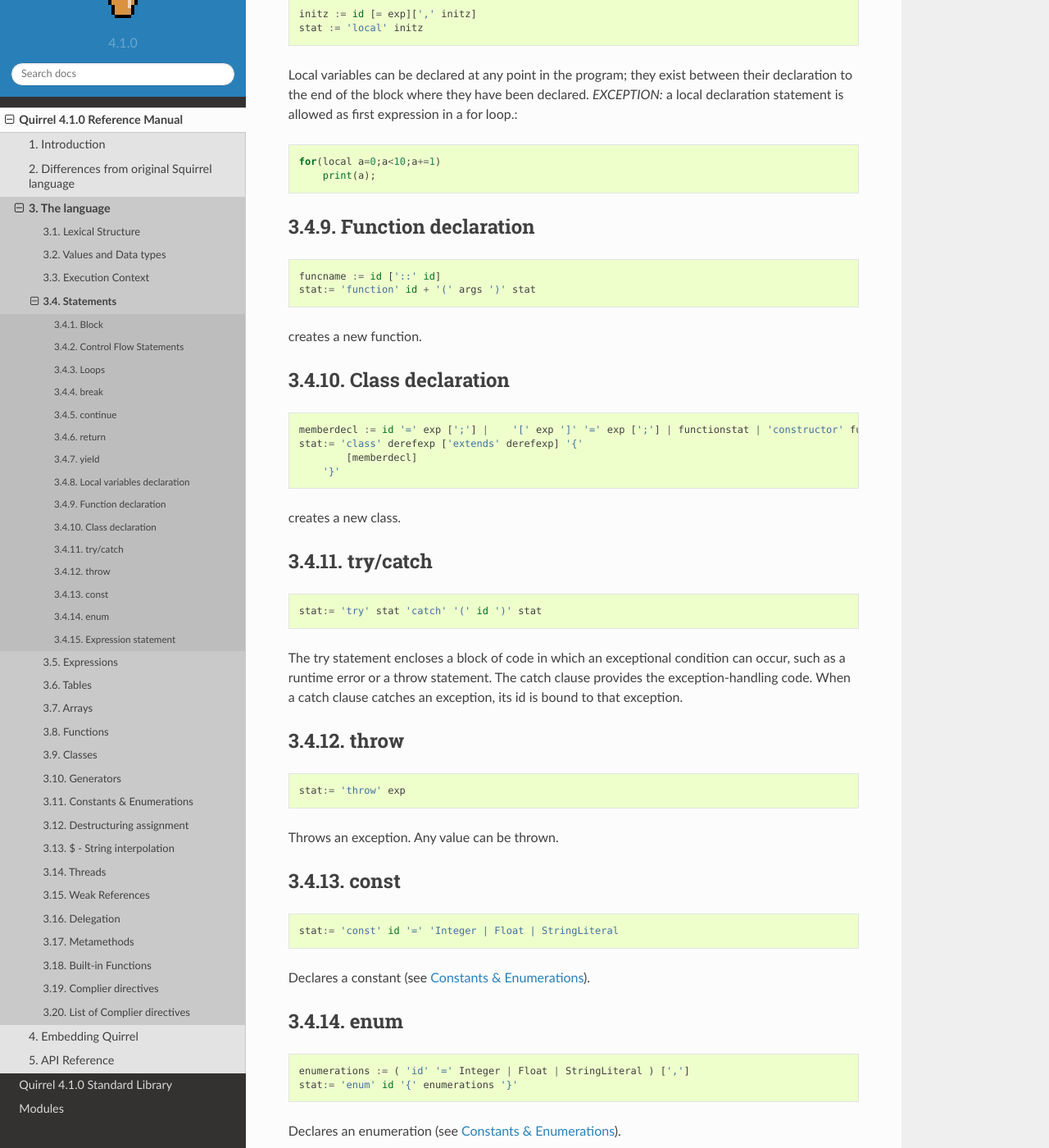
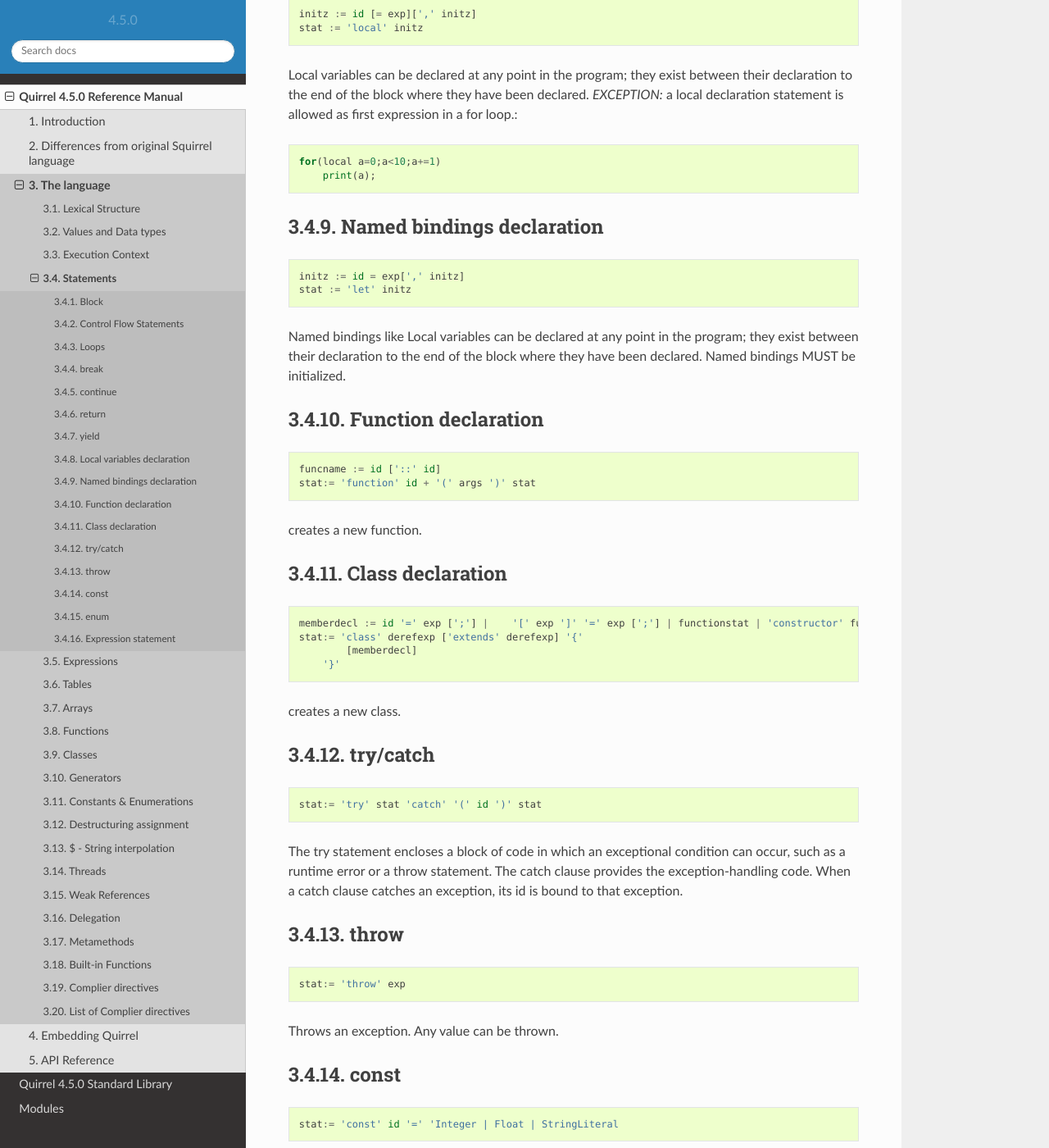
Before and after one commit to albertodemichelis/squirrel, a Sphinx documentation site: the page built from doc/source/reference/language/statements.rst, in a window 1280 px wide and 1400 px high, scrolled down 4014 px. Shown: the whole window at 82% size. Built offline with Sphinx 7.4.7 and the Read the Docs theme 2.0.0, drawn with Linux system fonts in a browser that asks for light colours; some of the changed text lies outside the part shown.

Commit message:
Unsassignable named bindings using 'let' keyword
Introduce new keyword 'let' and implement unassignable named bindings.
These are similar to variables, but cannot be assigned to.
This will make code clearer and less error-prone.
Trying to assign to binding will generate compilation error.
'let' can also be used for function and class declarations.

Note: this is a breaking change - it makes foreach() iterators unassignable.

```diff
--- a/doc/source/conf.py
+++ b/doc/source/conf.py
@@ -57,10 +57,7 @@
 # |version| and |release|, also used in various other places throughout the
 # built documents.
 #
-# The short X.Y version.
-version = u'4.1.0'
-# The full version, including alpha/beta/rc tags.
-release = u'4.1.0'
+version = u'4.5.0'
 
 # The language for content autogenerated by Sphinx. Refer to documentation
 # for a list of supported languages.
--- a/doc/source/reference/language/statements.rst
+++ b/doc/source/reference/language/statements.rst
@@ -284,6 +284,23 @@
     for(local a=0;a<10;a+=1)
         print(a);
 
+---------------------------
+Named bindings declaration
+---------------------------
+
+.. index::
+    pair: Named bindings declaration; statement
+
+::
+
+    initz := id = exp[',' initz]
+    stat := 'let' initz
+
+Named bindings like Local variables can be declared at any point in the program;
+they exist between their
+declaration to the end of the block where they have been declared.
+Named bindings MUST be initialized.
+
 --------------------
 Function declaration
 --------------------
```
Also changed, not shown: doc/source/reference/language/execution_context.rst (+27 -3 lines), 9 other files.
